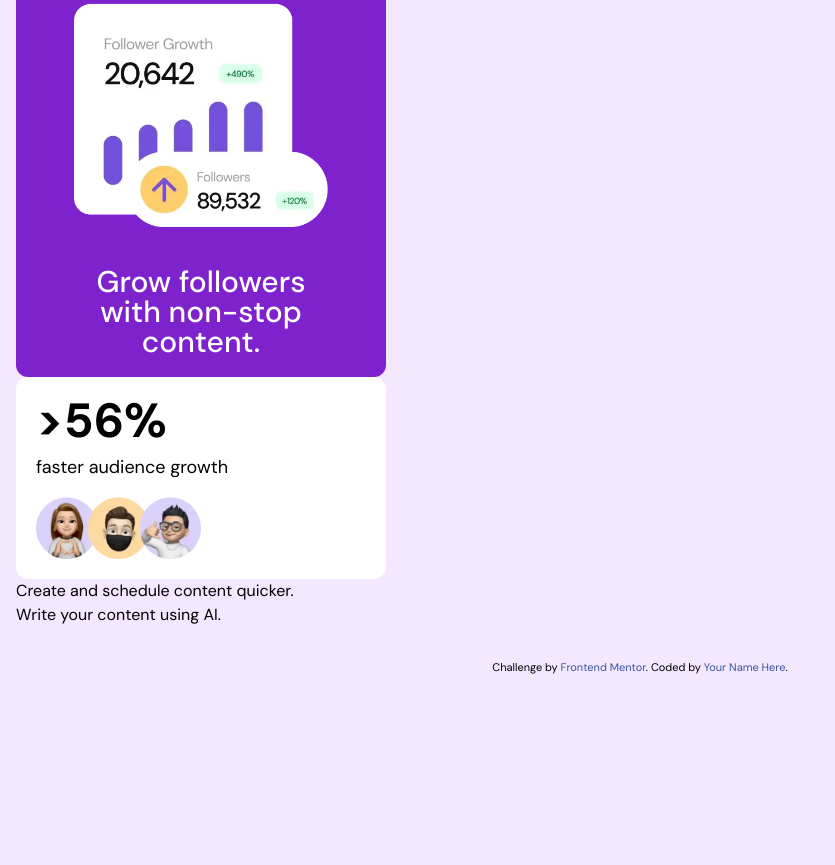
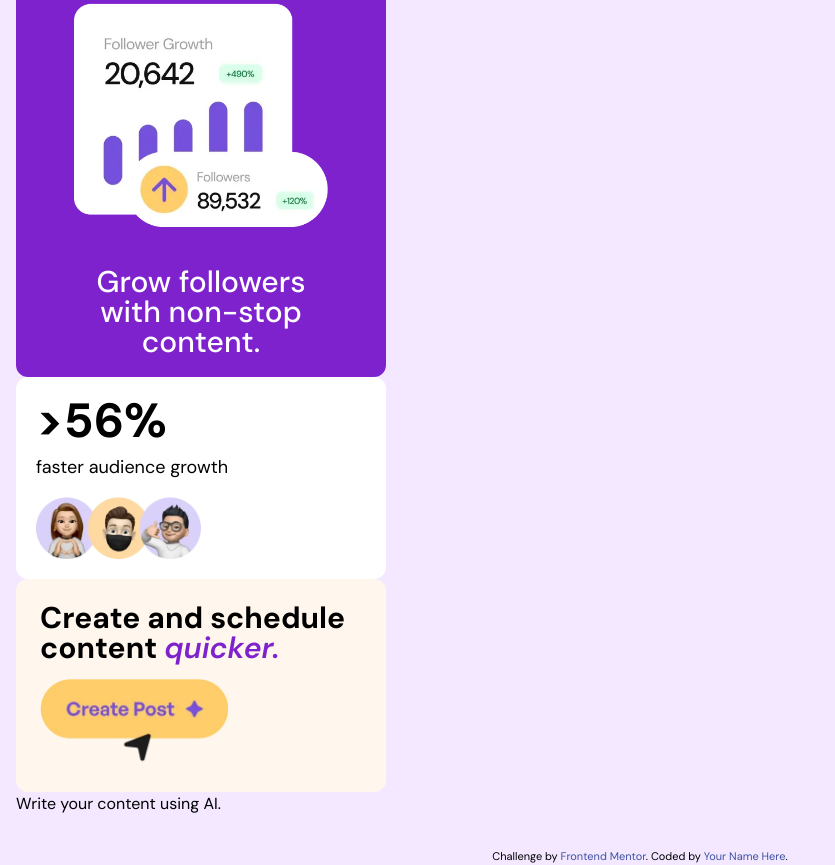
Before and after one commit to vince-pino/fem-bento-grid, a website: page index.html in a window 1280 px wide. Shown: the part 1230-2095 px from the top of the page, without its empty margins (0-835 px from the left). Before the commit the page ends 1905 px from the top, so only its background shows below. Drawn offline with Linux system fonts and the light colour scheme.

Commit message:
style seventh div

```diff
--- a/index.html
+++ b/index.html
@@ -73,8 +73,11 @@
       <img class="w-1/2" src="assets/images/illustration-audience-growth.webp" alt="audience growth image">
     </div>
 
-    <div>
-      Create and schedule content quicker.
+    <div class="py-6 px-6 bg-orange-50 rounded-xl max-w-[370px]">
+      <h2 class="text-3xl font-bold leading-none mb-4">
+        Create and schedule content <span class="text-purple-700 font-semibold italic">quicker.</span>
+      </h2>
+      <img class="w-7/12" src="assets/images/illustration-create-post.webp" alt="create post image">
     </div>
 
     <div>
```
Also changed, not shown: dist/output.css.
